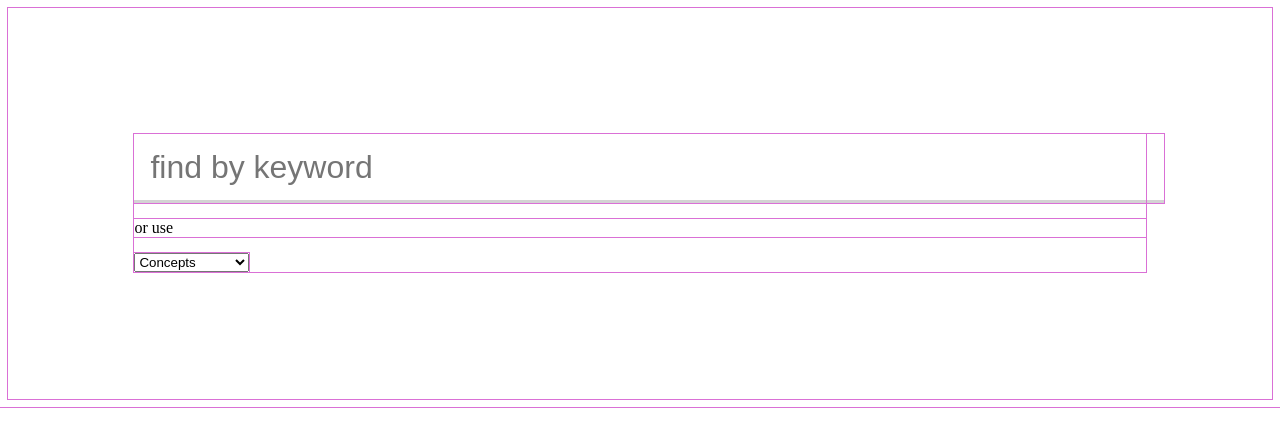
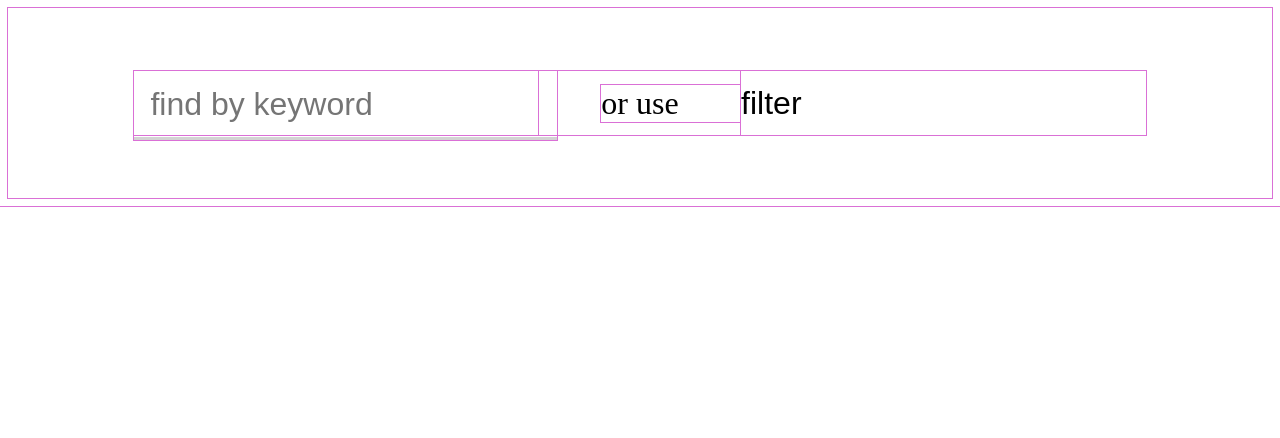
Before and after one commit to polevoyd/to-know, a React (Create React App) app: page / in a window 1280 px wide. Shown: the top 438 px of the page. Built offline with nearby package versions, Linux system fonts and the light colour scheme; the HTML template or start-up script is replaced by a standard one.

Commit message:
initial setup

```diff
--- a/src/components/CardsFilterBar.js
+++ b/src/components/CardsFilterBar.js
@@ -8,10 +8,11 @@ class CardsFilterBar extends React.Component {
                     <input name="filterByKeyword" type="text" placeholder="find by keyword"></input>
                     <div className="filter-or"><p>or use</p></div>
                     <select name="filterBySelect">
-                        <option value="dataStructures">Concepts</option>
-                        <option value="dataStructures">Challanges</option>
-                        <option value="dataStructures">Data Structures</option>
-                        <option value="dataStructures">Algorithms</option>
+                        <option value="filterSelectDefault">filter</option>
+                        <option value="filterSelectConcepts">Concepts</option>
+                        <option value="filterSelectChallenges">Challanges</option>
+                        <option value="filterSelectDataStructures">Data Structures</option>
+                        <option value="filterSelectAlgorithms">Algorithms</option>
                     </select>
                 </form>
             </div>
--- a/src/index.css
+++ b/src/index.css
@@ -5,17 +5,18 @@
 /* -------------------------------------------------- */
  /* app level  */
 .app {
-  padding: 10%;
+  padding: 5% 10% 5% 10%;
 }
 
 /* -------------------------------------------------- */
 /* CardsFilterBar component  */
 /* includes : .input, div, select  */
 
-.filter-bar {
+.filter-bar form{
   display: grid;
-  grid-template-rows: 1;
-  grid-template-columns: 3;
+  grid-template-rows: 100%;
+  grid-template-columns: 40% 20% 40%;
+  height: 4em;
 }
 
 .filter-bar input {
@@ -32,11 +33,26 @@
 .filter-bar p {
   grid-column: 2;
   grid-row: 1;
+  font-size: 2em;
+  width: 100%;
+  align-self: center;
+
+  justify-self: center;
+}
+
+div.filter-or {
+  display: grid;
+  grid-template-rows: 100%;
 }
 
 .filter-bar select {
   grid-column: 3;
   grid-row: 1;
+  appearance: none;
+  border: none;
+  font-size: 2em;
+  background-color: white;
+  /* text-align: center; */
 }
 
 .filter-bar option {
```
